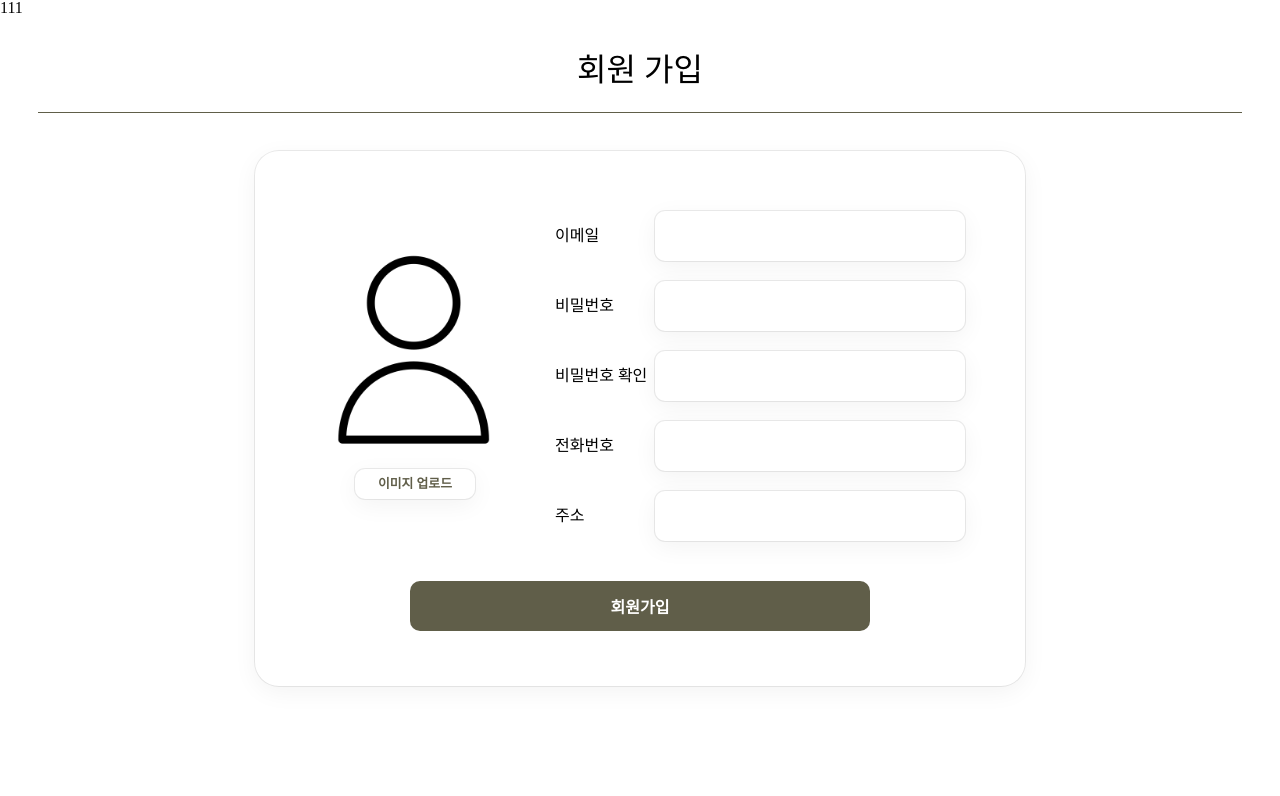
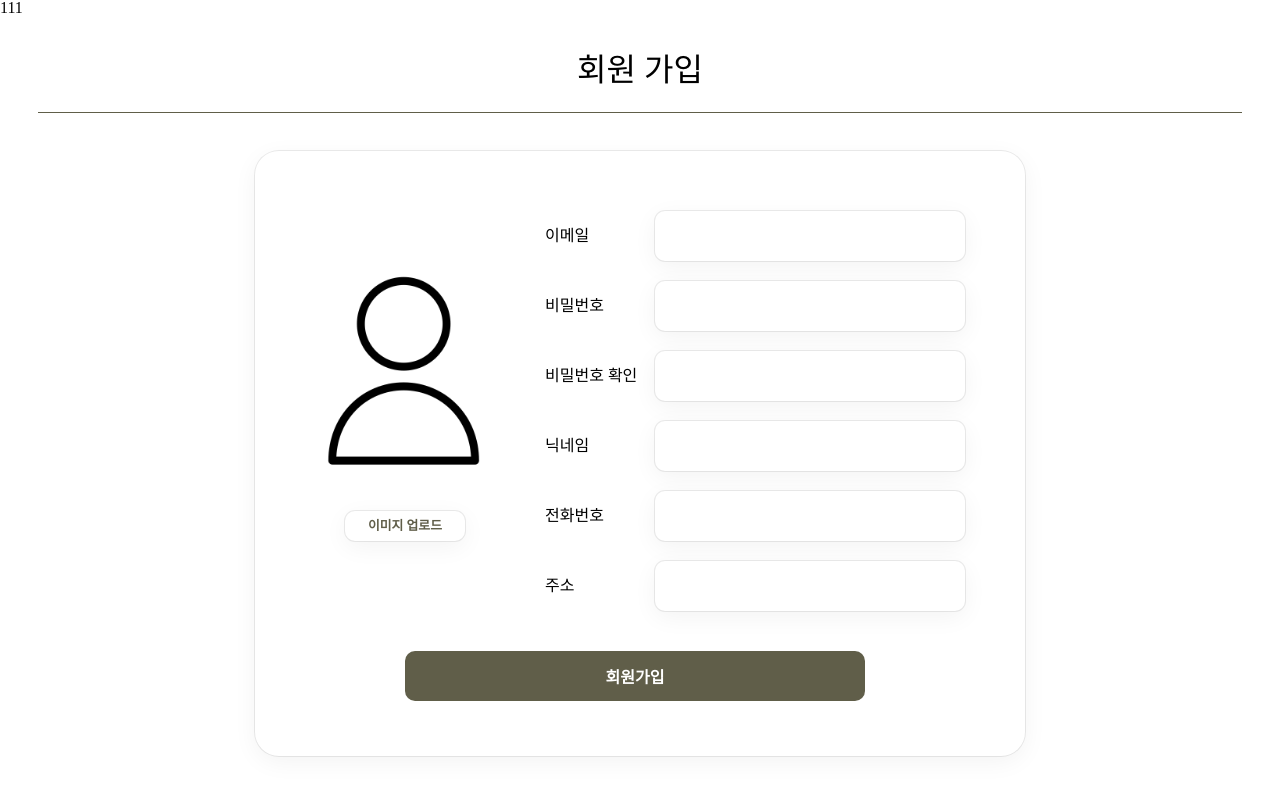
Before and after one commit to TeamSuperCat/Roupang-frontend, a React (Vite) app: page /signup in a window 1280 px wide. Shown: the top 796 px of the page. Built offline with nearby package versions, Linux system fonts and the light colour scheme.

Commit message:
feat #8 비밀번호 확인 로직

```diff
--- a/src/components/signup/Signup.tsx
+++ b/src/components/signup/Signup.tsx
@@ -19,6 +19,11 @@ const signupInputProps = [
     text: "비밀번호 확인",
   },
   {
+    type: "text",
+    name: "nickname",
+    text: "닉네임",
+  },
+  {
     type: "phoneNumber",
     name: "phoneNumber",
     text: "전화번호",
@@ -36,6 +41,7 @@ interface Data {
   email: string;
   password: string;
   passwordCheck: string;
+  nickname: string;
   phoneNumber: string | undefined;
   address: string;
   // profile: string;
@@ -43,10 +49,12 @@ interface Data {
 const Signup = () => {
   const fileRef = useRef<HTMLInputElement>(null);
   const [imgSrc, setImgSrc] = useState<string>(defaultProfilePath);
+  const [isSamePassword, setIsSamePassword] = useState(false);
   const [data, setData] = useState<Data>({
     email: "",
     password: "",
     passwordCheck: "",
+    nickname: "",
     phoneNumber: "",
     address: "",
     // profile: "",
@@ -68,6 +76,14 @@ const Signup = () => {
 
   const inputChangeHandler = (e: React.ChangeEvent<HTMLInputElement>) => {
     const { name, value } = e.target;
+
+    //비밀번호 확인
+    if (name === "passwordCheck" || name === "password") {
+      data.passwordCheck !== data.password ? setIsSamePassword(false) : setIsSamePassword(true);
+      console.log(isSamePassword);
+    }
+
+    //전화번호 유효성 검사
     if (name === "phoneNumber") {
       const regex = /^[0-9\b -]{0,13}$/;
 
@@ -91,7 +107,11 @@ const Signup = () => {
     //전화번호 "-" 제거 후 저장
     const requestPhoneNumber = data.phoneNumber?.split("-").join("");
     setData({ ...data, ["phoneNumber"]: requestPhoneNumber });
-    // const response = await axiosClient.post<Data>('/signup');
+
+    // 유효성 검사 모두 통과시 저장
+    if (isSamePassword) {
+      // const response = await axiosClient.post<Data>('/signup');
+    }
 
     setData({ ...data, ["phoneNumber"]: originalPhoneNumber });
   };
@@ -168,7 +188,7 @@ const SignupForm = styled.form`
 `;
 
 const FormInnerDiv = styled.div`
-  width: 650px;
+  width: 660px;
   display: grid;
   grid-template-columns: 200px 1fr;
   gap: 40px;
```
